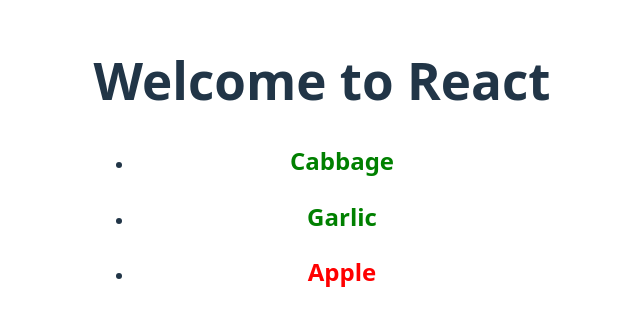
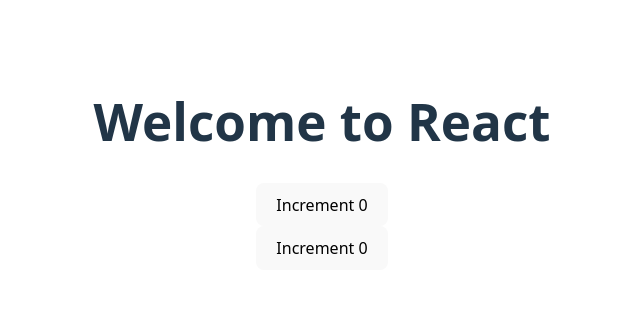
Before and after one commit to pravn27/reactjs-playgrounds-vite, a React (Vite) app: page / in a window 1280 px wide. Shown: the part 236-562 px from the top of the page, without its empty margins (318-958 px from the left). Built offline with nearby package versions, Linux system fonts and the light colour scheme.

Commit message:
basics of react

```diff
--- a/src/App.jsx
+++ b/src/App.jsx
@@ -1,31 +1,20 @@
+import { useState } from "react";
 import "./App.css";
-// import MyButton from "./component/MyButton.jsx";
-// import UserCard from "./component/UserCard.jsx";
+import Counter from "./component/Counter.jsx";
+
 function App() {
-  const products = [
-    { title: "Cabbage", isFruit: false, id: 1 },
-    { title: "Garlic", isFruit: false, id: 2 },
-    { title: "Apple", isFruit: true, id: 3 },
-  ];
+  const [count, setCount] = useState(0);
 
-  const renderProductLists = products.map((product) => {
-    return (
-      <li key={product.id}>
-        <h2
-          style={{
-            color: product.isFruit ? "red" : "green",
-          }}
-        >
-          {product.title}
-        </h2>
-      </li>
-    );
-  });
+  const btnClickHandler = () => {
+    setCount((prevCount) => prevCount + 1);
+    console.log("Button clicked");
+  };
 
   return (
     <>
       <h1>Welcome to React</h1>
-      <ul>{renderProductLists}</ul>
+      <Counter count={count} btnClickHandler={btnClickHandler} />
+      <Counter count={count} btnClickHandler={btnClickHandler} />
     </>
   );
 }
--- /dev/null
+++ b/src/component/Counter.jsx
@@ -0,0 +1,9 @@
+const Counter = ({ count, btnClickHandler }) => {
+  return (
+    <div>
+      <button onClick={btnClickHandler}>Increment {count} </button>
+    </div>
+  );
+};
+
+export default Counter;
```
Also changed, not shown: src/component/MyButton.jsx (+7 -1 lines).
